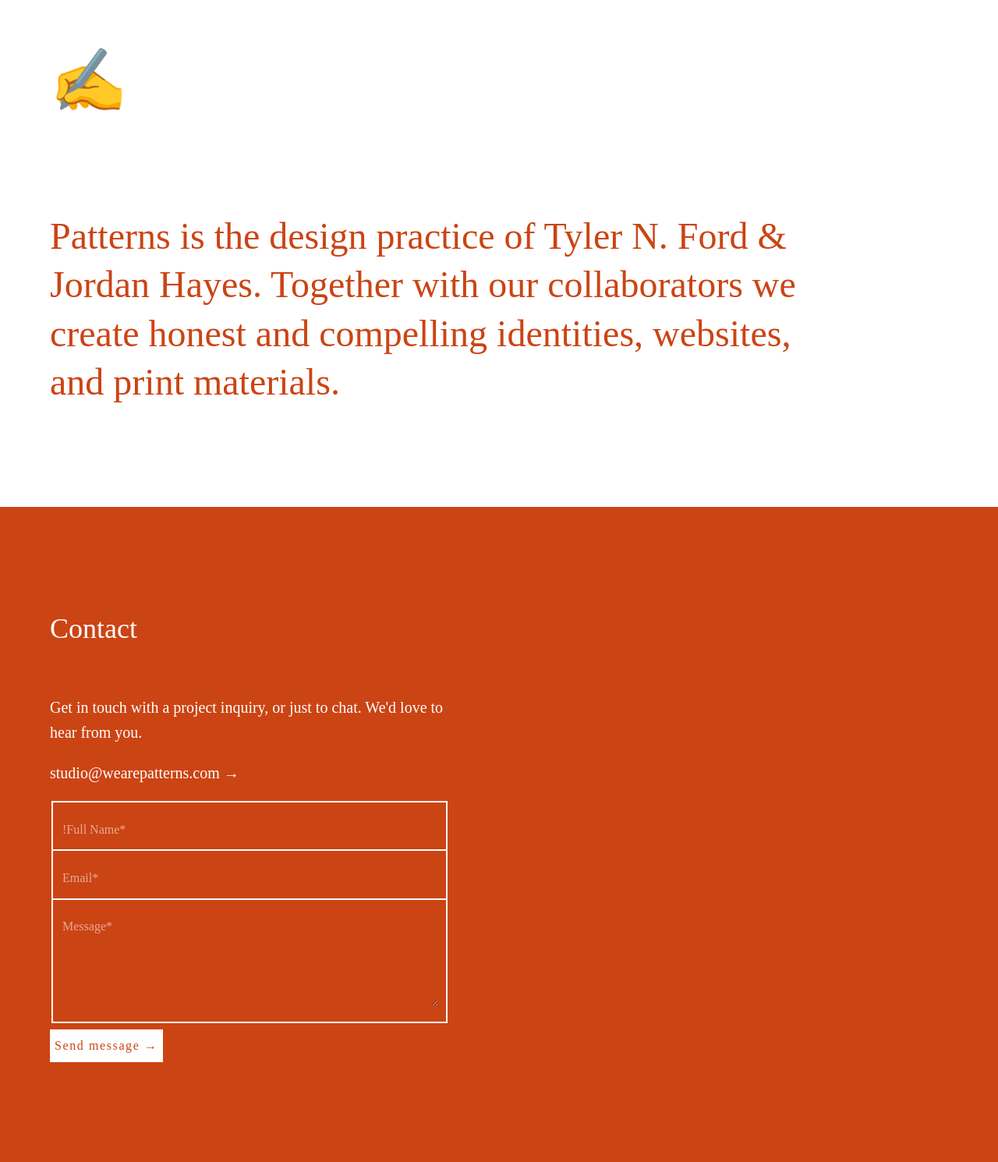
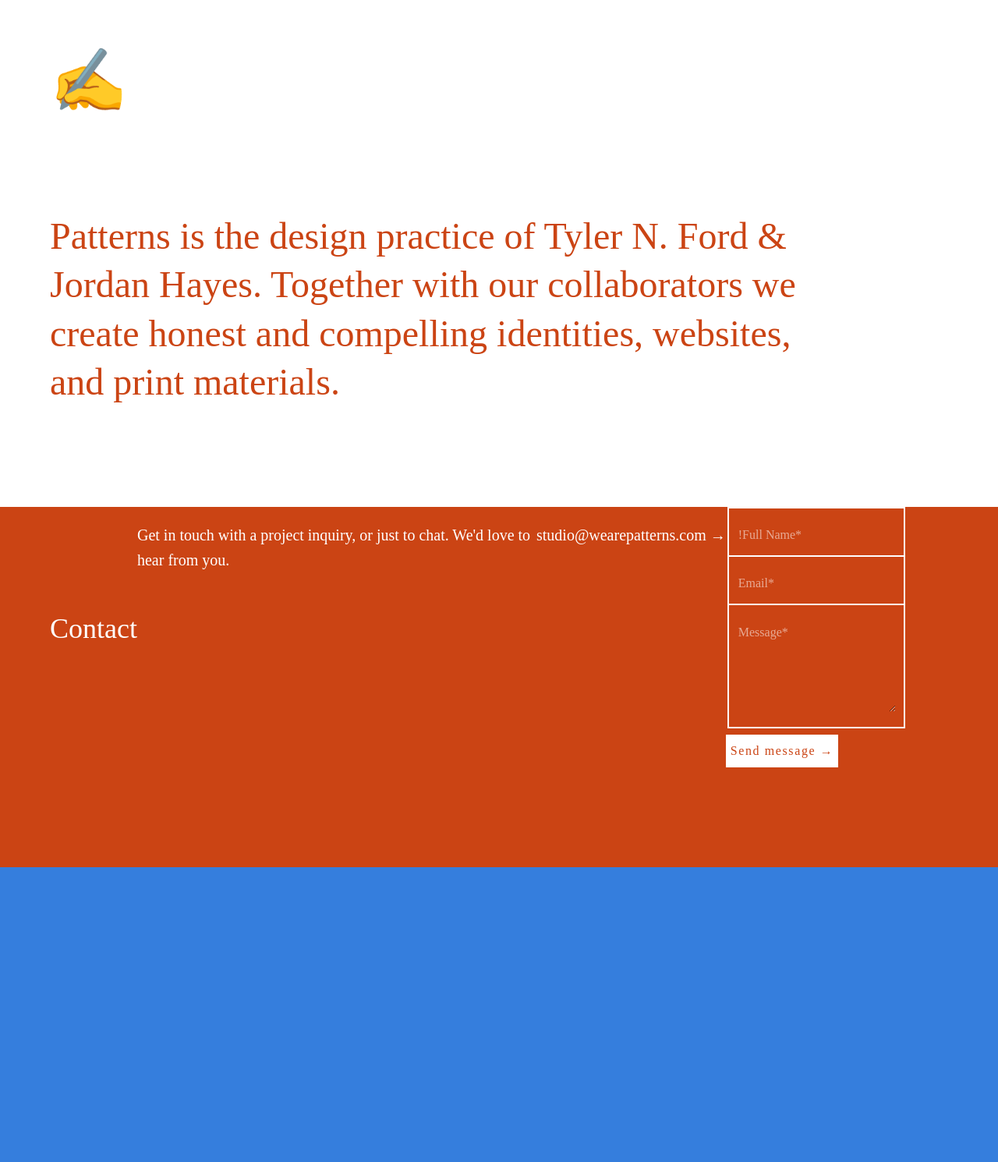
Before and after one commit to wearepatterns/wearepatterns.github.io, a Jekyll site: the page built from index.markdown, in a window 1280 px wide. Shown: the whole page at 78% size. Built offline with Jekyll 4.4.1, drawn with Linux system fonts in a browser that asks for light colours; after the commit the page ends 1112 px from its top, so only the background shows below that.

Commit message:
Update new.html

```diff
--- a/_layouts/new.html
+++ b/_layouts/new.html
@@ -33,7 +33,7 @@
         <h1 class="pb5 pb6-l mh3 mh4-ns mh5-l mb0 f3 f1-l lh-title measure-narrow normal">{{ page['description'] }}</h1>
     </header>
     <main class="bg-newred white pb5 pb6-l f4 lh-copy">
-        <section class="mh3 mh4-ns mh5-l">
+        <section class="flex mh3 mh4-ns mh5-l">
             <h1 class="pt5 pt6-l pb0 pb4 mt0 f3 f2-l normal">Contact</h1>
             <p class="mw6">Get in touch with a project inquiry, or just to chat. We'd love to hear from you.</p>
             <p class="fw3"><a class="link white" style="font-family:'source-code-pro';" hef="mailto:studio@wearepatterns.com">studio@wearepatterns.com</a> &#8594;</p>
```
